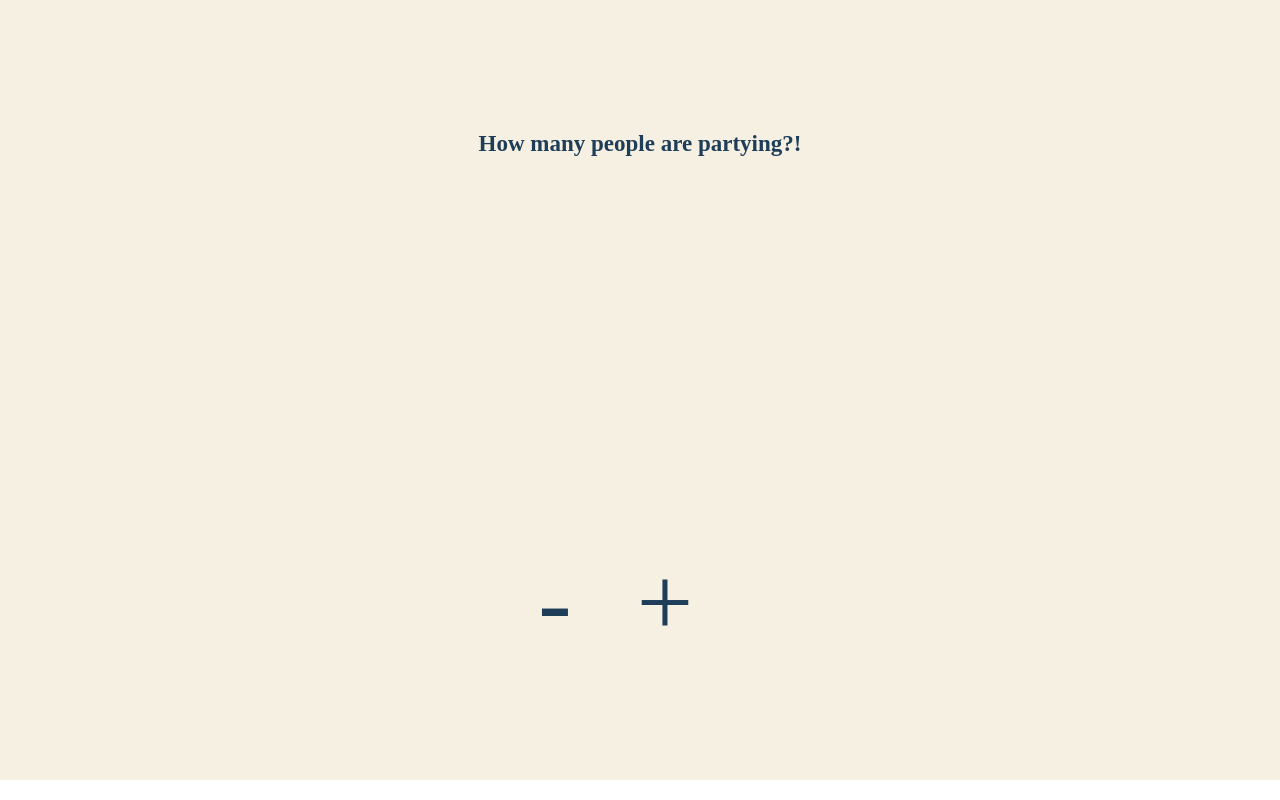
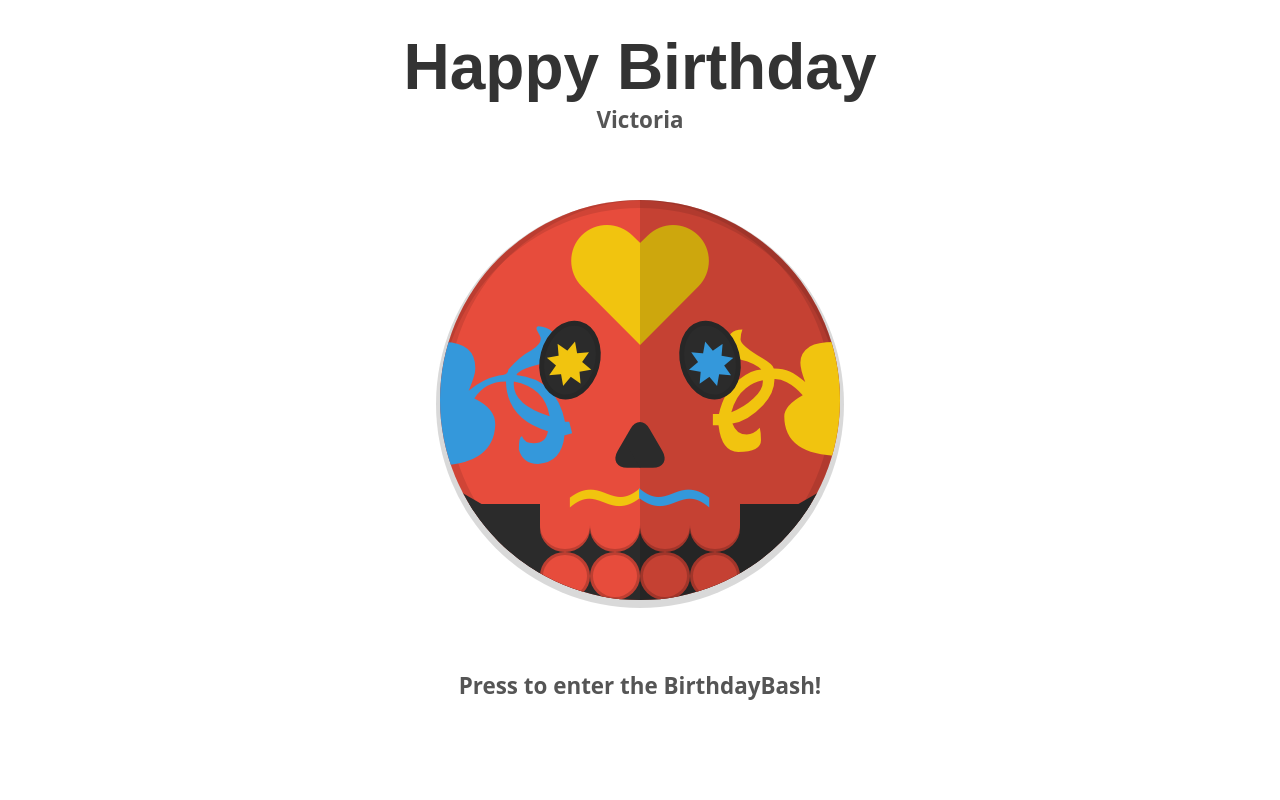
Before and after one commit to benjamin-firth/whitney-bday-fe, a React (Create React App) app: page / in a window 1280 px wide. Built offline with nearby package versions, Linux system fonts and the light colour scheme; no server answers; the HTML template or start-up script is replaced by a standard one.

Commit message:
Add basic functionality

```diff
--- a/src/components/App/App.js
+++ b/src/components/App/App.js
@@ -1,9 +1,15 @@
 import React, { useState, useEffect } from 'react';
 import styled from 'styled-components';
+import Intro from '../Intro/Intro';
 import './App.css';
 
 const App = () => {
   const [count, setCount] = useState('');
+  const [isIntro, changeIntro] = useState(true);
+
+  const goToMain = () => {
+    changeIntro(!isIntro);
+  };
 
   const getCount = async () => {
     const response = await fetch("https://whitneys-b-day-surprise.herokuapp.com/");
@@ -54,6 +60,8 @@ const App = () => {
   }, []);
 
   return (
+    isIntro ?
+    <Intro goToMain={goToMain} /> :
     <StyledMain>
       <h3>How many people are partying?!</h3>
       <h1>{count}</h1>
@@ -67,21 +75,21 @@ const App = () => {
 
 const StyledMain = styled.main`
   align-items: center;
-  background-color: #f5f0e1;
+  background-color: #E74C3D;
   display: flex;
   flex-direction: column;
-  height: 95vh;
+  height: 98vh;
   justify-content: space-evenly;
   padding: 10px 10px 10px 10px;
 
   h1 {
-    color: #ff6e40;
+    color: #3498DB;
     font-family: 'Press Start 2P', cursive;
-    font-size: 120px;
+    font-size: 130px;
   }
 
   h3 {
-    color: #1e3d59;
+    color: #F1C40F;
     font-family: 'Press Start 2P', cursive;
     font-size: 23px;
     margin-top: 20px;
@@ -99,9 +107,9 @@ const StyledButtonContainer = styled.div`
 `;
 
 const StyledButtons = styled.button`
-  background-color: #f5f0e1;
+  background-color: #E74C3D;
   border: none;
-  color: #1e3d59;
+  color: #F1C40F;
   cursor: pointer;
   height: 100px;
   font-family: 'Press Start 2P', cursive;
--- a/src/components/Intro/Intro.js
+++ b/src/components/Intro/Intro.js
@@ -1,16 +1,56 @@
 import React from 'react';
-import styled from 'styled-components';
+import './Intro.scss';
 
-const Intro = () => {
+const Intro = ({goToMain}) => {
+  const clickHandler = () => {
+    goToMain();
+  };
+
   return (
-    <div className="container">
-      <svg id="svg"></svg>
-    </div>
+    <section className='intro-body'>
+      <h1 className="title">
+        Happy Birthday <span>Victoria</span><span className="fine-print">Press to enter the BirthdayBash!</span>
+      </h1>
+      <div onClick={clickHandler} className="skull" title="">
+        <div className="decor">
+          ☙
+        </div>
+        <div className="decor">
+          ❧
+        </div>
+        <div className="eyes">
+          <div className="eye">
+            <div className="symbol">
+              ✸
+            </div>
+          </div>
+          <div className="eye">
+            <div className="symbol">
+              ✸
+            </div>
+          </div>
+        </div>
+        <div className="nose"></div>
+        <div className="mustache">
+          <span>∼ </span><span>∽</span>
+        </div>
+        <div className="teeth">
+          <div className="top">
+            <div className="tooth"></div>
+            <div className="tooth"></div>
+            <div className="tooth"></div>
+            <div className="tooth"></div>
+          </div>
+          <div className="bottom">
+            <div className="tooth"></div>
+            <div className="tooth"></div>
+            <div className="tooth"></div>
+            <div className="tooth"></div>
+          </div>
+        </div>
+      </div>
+    </section>
   );
 };
 
-const StyledContainer = styled.div`
-
-`;
-
 export default Intro;
--- /dev/null
+++ b/src/components/Intro/Intro.scss
@@ -0,0 +1,247 @@
+.intro-body {
+  font-size: 1.618rem;
+}
+
+.title {
+  font-family: "Rancho", sans-serif;
+  text-align: center;
+  top: 22%;
+  left: 0;
+  right: 0;
+  font-size: 4rem;
+  color: #333;
+  margin-bottom: 30px;
+  transform: translateY(-22%);
+  span {
+    font-family: "Open Sans", sans-serif;
+    display: block;
+    font-size: 1.4rem;
+    color: #555;
+  }
+  .fine-print {
+    position: absolute;
+    left: 0;
+    right: 0;
+    top: 40rem;
+  }
+}
+
+.skull {
+  $skull_bg_color : #e74c3c;
+  position: absolute;
+  top: 50%;
+  left: 0;
+  right: 0;
+  transform: translateY(-50%);
+  width: 25rem;
+  height: 25rem;
+  margin: 0 auto;
+  overflow: hidden;
+  border-radius: 50%;
+  background-color: $skull_bg_color;
+  box-shadow:
+    0 .25rem 0 .25rem rgba(0,0,0,.15),
+    inset 0 .5rem 0 0rem rgba(0,0,0,.10),
+    inset -.5rem 0rem 0 0rem rgba(0,0,0,.10),
+    inset .5rem 0rem 0 0rem rgba(0,0,0,.10)
+  ;
+  cursor: pointer;
+
+  transition: transform .28s ease-in-out;
+
+
+  &:hover {
+    transform: translateY(-50%) rotateZ(-180deg);
+  }
+  &:active {
+    transform: translateY(-50%) rotateZ(-180deg) rotateY(-180deg);
+  }
+
+  &:before {
+    content: "";
+    position: absolute;
+    display: block;
+    right: 0;
+    width: 50%;
+    height: 100%;
+    background-color: rgba(0,0,0,.15);
+    z-index: 1;
+  }
+
+  &:after {
+    content: "❤";
+    position: absolute;
+    top: -.75rem;
+    left: 0;
+    right: 0;
+    font-size: 10rem;
+    color: #f1c40f;
+    text-align: center;
+    text-stroke: 3px #3498db;
+  }
+
+  .decor {
+    position: absolute;
+    display: block;
+    font-size: 20rem;
+    z-index: 10;
+
+    &:nth-child(1) {
+      left: -8rem;
+      color: #3498db;
+      text-stroke: 2px #f1c40f;
+    }
+
+    &:nth-child(2) {
+      right: -7.25rem;
+      color: #f1c40f;
+      text-stroke: 2px #3498db;
+    }
+  }
+
+  .eyes {
+    position: absolute;
+    top: 38%;
+    transform: translateY(-38%);
+    left: 0;
+    right: 0;
+    z-index: 100;
+  }
+
+  .eye {
+    $eye_size : 3.75rem;
+    $eye_position : 25%;
+    position: absolute;
+    width: $eye_size;
+    height: $eye_size * 1.33;
+    background-color: #2b2b2b;
+    border-radius: 50%;
+    overflow: hidden;
+    box-shadow: inset 0 0 0 5px rgba(0,0,0,.10);
+
+    &:first-child {
+      left: $eye_position;
+      transform: translateY(-40%) rotate(15deg);
+    }
+
+    &:last-child {
+      right: $eye_position;
+      transform: translateY(-40%) rotate(-15deg);
+
+      .symbol {
+      color: #3498db;
+      text-stroke: 2px #f1c40f;
+      }
+    }
+
+    .symbol {
+      position: absolute;
+      top: .45rem;
+      left: 0;
+      right: 0;
+      text-align: center;
+      font-size: 3.8rem;
+      color: #f1c40f;
+      text-stroke: 2px #3498db;
+    }
+  }
+
+.nose,
+.nose:before,
+.nose:after {
+    $nose_size: 2rem;
+    width:  $nose_size;
+    height: $nose_size;
+    position: relative;
+    background: #2b2b2b;
+    border-top-right-radius: 60%;
+  z-index: 10;
+}
+.nose:before,
+.nose:after {
+    content: '';
+    position: absolute;
+}
+
+.nose {
+    position: absolute;
+    left: 0;
+    right: 0;
+    bottom: 9rem;
+    margin: 0 auto;
+    transform: rotate(-60deg) skewX(-30deg) scale(1,.866);
+}
+.nose:before {
+    transform: rotate(-135deg) skewX(-45deg) scale(1.414,.707) translate(0,-50%);
+}
+.nose:after {
+    transform: rotate(135deg) skewY(-45deg) scale(.707,1.414) translate(50%);
+}
+
+  .mustache {
+    position: absolute;
+    bottom: 2.5rem;
+    left: -1.80rem;
+    right: 0;
+    font-size: 7rem;
+    letter-spacing: -1.75rem;
+    z-index: 100;
+    text-align: center;
+    span:first-child { color: #f1c40f; }
+    span:last-child { color: #3498db; }
+  }
+
+  .teeth {
+    position: absolute;
+    width: 100%;
+    height: 6rem;
+    bottom: 0rem;
+    //box-shadow: inset 0 0 0 0rem rgba(0,0,0,.15);
+    background-color: #2b2b2b;
+
+    &:before,
+    &:after {
+      content: "⬢";
+      position: absolute;
+
+      top: -6.5rem;
+      font-size: 20rem;
+      color: #2b2b2b;
+      z-index: -1;
+    }
+
+    &:before { left: -9.75rem;  }
+    &:after { right: -9.75rem; }
+
+    .top,
+    .bottom {
+      width: 50%;
+      height: 3rem;
+      margin: 0 auto;
+    }
+
+    .top {
+      top: 0rem;
+      .tooth {
+        border-radius: 0 0 50% 50%;
+        box-shadow: inset 0 -3px 0 0 rgba(0,0,0,.18);
+      }
+    }
+
+    .bottom {
+      top: 1rem;
+      .tooth {
+        border-radius: 50%;
+        box-shadow: inset 0 0 0 3px rgba(0,0,0,.18);
+      }
+    }
+
+    .tooth {
+      $tooth_size : 25%;
+      width: $tooth_size;
+      height: 100%;
+      display: inline-block;
+      background-color: $skull_bg_color;
+    }
+  }
+}
```
